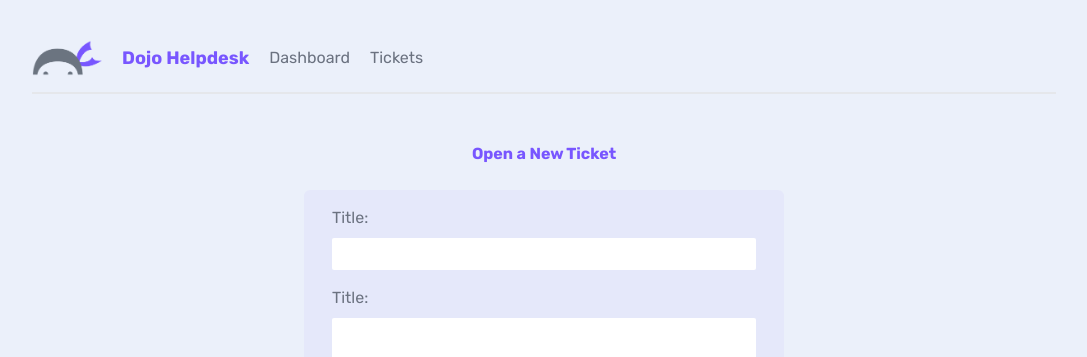
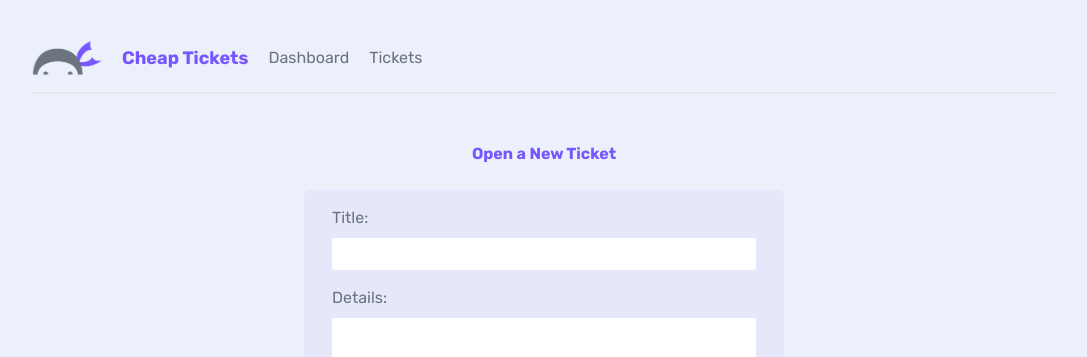
Before and after one commit to TURAB1/NextJs-demo-project, a Next.js app: page /tickets/create in a window 1280 px wide. Shown: the top 357 px of the page, without its empty margins (96-1183 px from the left). Built offline with nearby package versions, Linux system fonts and the light colour scheme.

Commit message:
refactored

```diff
--- a/_data/db.json
+++ b/_data/db.json
@@ -2,31 +2,31 @@
   "tickets": [
     {
       "id": "1",
-      "title": "Fix the footer links please",
+      "title": "Seoul to Newyork",
       "body": "Lorem ipsum Triforce sit amet, Linkus Hyruleus tempus Ganondorf. Nunc ocarina sagittis quis Majoras Mask. Nulla in metus arcu. Suspendisse potenti. In vel mauris varius, consectetur Zora ipsum eget, Master Sword porttitor urna. Fusce elementum urna elit, eget eleifend velit consectetur eget. Integer vel lobortis ipsum, vitae auctor Ocarina of Time. Donec sed urna dapibus, interdum magna a, eleifend magna. Curabitur tincidunt enim a neque volutpat. Phasellus auctor magna vel nunc pretium, ut volutpat justo tristique. Pellentesque cursus convallis mauris, in tempus enim tincidunt vitae.",
       "priority": "low",
-      "user_email": "mario@netninja.dev"
+      "user_email": "chris@example.com"
     },
     {
       "id": "2",
-      "title": "Add in a new stylesheet",
+      "title": "Tokyo to Busan",
       "body": "Lorem ipsum Triforce sit amet, Linkus Hyruleus tempus Ganondorf. Nunc ocarina sagittis quis Majoras Mask. Nulla in metus arcu. Suspendisse potenti. In vel mauris varius, consectetur Zora ipsum eget, Master Sword porttitor urna. Fusce elementum urna elit, eget eleifend velit consectetur eget. Integer vel lobortis ipsum, vitae auctor Ocarina of Time. Donec sed urna dapibus, interdum magna a, eleifend magna. Curabitur tincidunt enim a neque volutpat. Phasellus auctor magna vel nunc pretium, ut volutpat justo tristique. Pellentesque cursus convallis mauris, in tempus enim tincidunt vitae.",
       "priority": "medium",
-      "user_email": "mario@netninja.dev"
+      "user_email": "chris@example.com"
     },
     {
       "id": "3",
-      "title": "Fix the footer links",
+      "title": "washington to Boston",
       "body": "Lorem ipsum Triforce sit amet, Linkus Hyruleus tempus Ganondorf. Nunc ocarina sagittis quis Majoras Mask. Nulla in metus arcu. Suspendisse potenti. In vel mauris varius, consectetur Zora ipsum eget, Master Sword porttitor urna. Fusce elementum urna elit, eget eleifend velit consectetur eget. Integer vel lobortis ipsum, vitae auctor Ocarina of Time. Donec sed urna dapibus, interdum magna a, eleifend magna. Curabitur tincidunt enim a neque volutpat. Phasellus auctor magna vel nunc pretium, ut volutpat justo tristique. Pellentesque cursus convallis mauris, in tempus enim tincidunt vitae.",
       "priority": "high",
       "user_email": "peach@netninja.dev"
     },
     {
       "id": "b583",
-      "title": "seoul to Newyork",
+      "title": "seoul to Doha",
       "body": "on sale",
       "priority": "medium",
-      "user_email": "mario@netninja.dev"
+      "user_email": "chris@example.com"
     }
   ]
 }
--- a/app/components/Navbar.jsx
+++ b/app/components/Navbar.jsx
@@ -12,7 +12,7 @@ export default function Navbar() {
         placeholder='blur'
         quality={100}
       />
-      <h1>Dojo Helpdesk</h1>
+      <h1>Cheap Tickets</h1>
       <Link href="/">Dashboard</Link>
       <Link href="/tickets">Tickets</Link>
     </nav>
--- a/app/page.jsx
+++ b/app/page.jsx
@@ -15,11 +15,11 @@ export default function Home() {
       <h2>Company Updates</h2>
 
       <div className="card">
-        <h3>New member of the web dev team...</h3>
+        <h3>Expanding flights...</h3>
         <p>Lorem ipsum dolor sit amet consectetur adipisicing elit. Incidunt, at quam. Dolores omnis possimus quam soluta rerum illo laborum ullam pariatur molestiae, modi beatae corrupti.</p>
       </div>
       <div className="card">
-        <h3>New website live!</h3>
+        <h3>Recruiting crew members</h3>
         <p>Lorem ipsum dolor sit amet consectetur adipisicing elit. Incidunt, at quam. Dolores omnis possimus quam soluta rerum illo laborum ullam pariatur molestiae, modi beatae corrupti, assumenda distinctio adipisci, cupiditate minima eum vitae? Similique dicta est facilis debitis, autem temporibus quo repellat illum unde id iste veritatis eveniet, aspernatur enim quas.</p>
       </div>
     </main>
--- a/app/tickets/create/CreateForm.jsx
+++ b/app/tickets/create/CreateForm.jsx
@@ -15,7 +15,7 @@ export default function CreateForm() {
     e.preventDefault()
     setIsLoading(true)
 
-    const newTicket = { title, body, priority, user_email: 'mario@netninja.dev' }
+    const newTicket = { title, body, priority, user_email: 'chris@example.com' }
 
     const res = await fetch('http://localhost:4000/tickets', {
       method: "POST",
@@ -42,7 +42,7 @@ export default function CreateForm() {
         />
       </label>
       <label>
-        <span>Title:</span>
+        <span>Details:</span>
         <textarea
           required
           onChange={(e) => setBody(e.target.value)}
```
